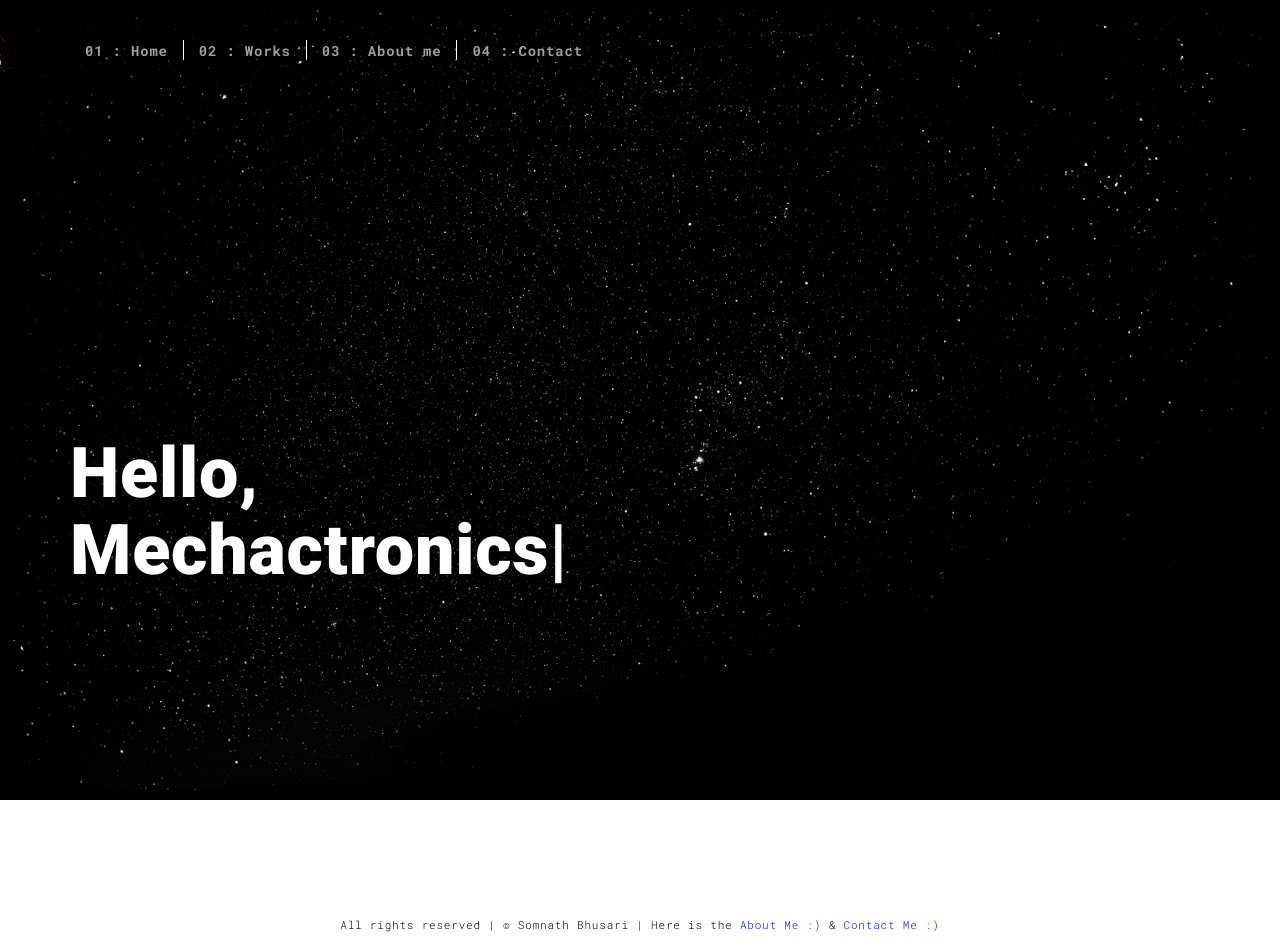
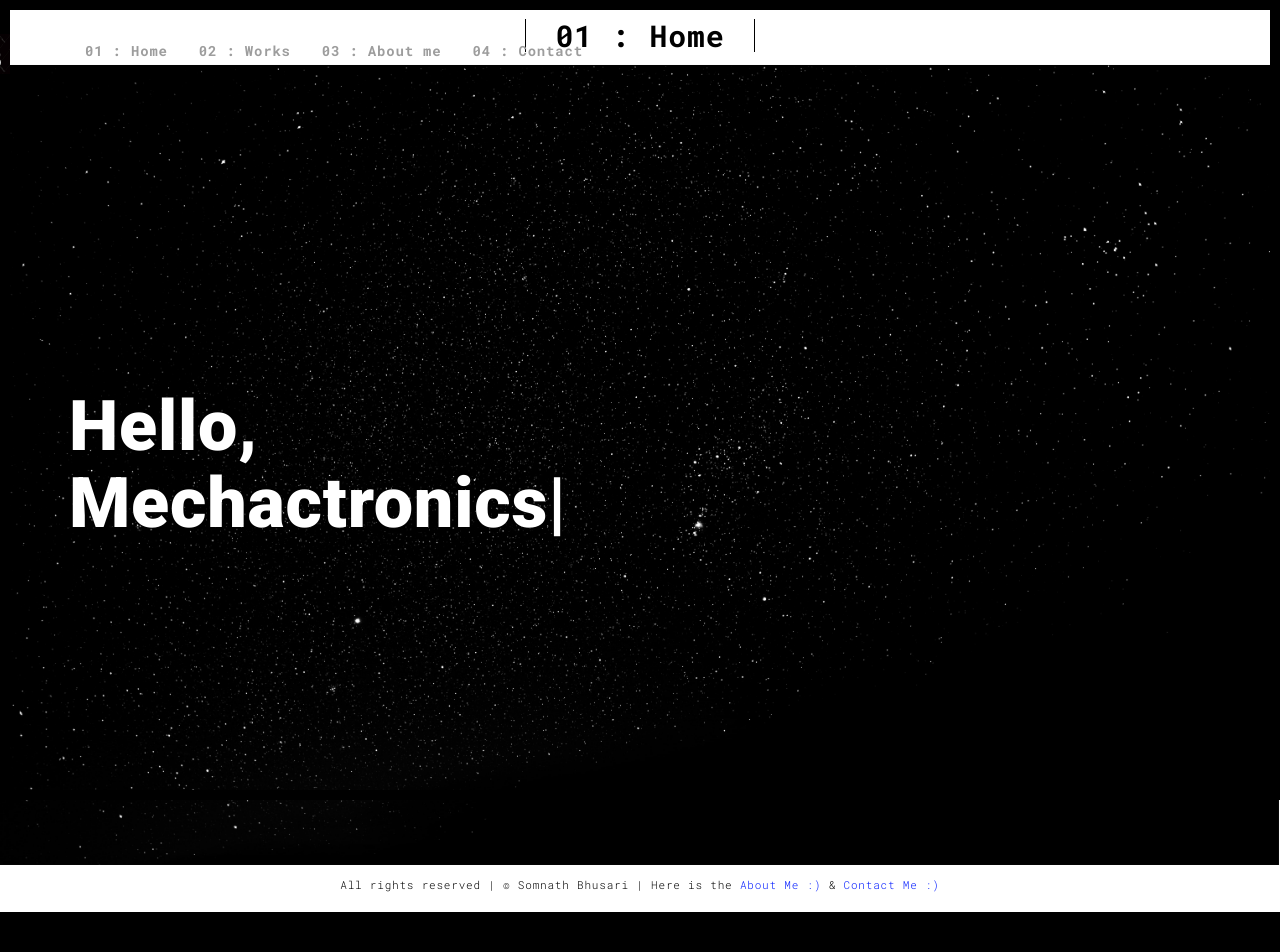
Before and after one commit to somnathbhusari/portfo, a Flask app: page / in a window 1280 px wide. After the commit the page ends 912 px from the top, so only its background shows below. Run offline with Flask 2, Linux system fonts and the light colour scheme; some libraries are stand-ins or nearby versions.

Commit message:
Bg croped

```diff
--- a/templates/index.html
+++ b/templates/index.html
@@ -50,21 +50,20 @@
     </div>
   </nav>
 </header>
-<div class="col-sm-8 col-sm-offset-2 section-container-spacer">
-  <div class="text-center">
+
+<div class="text-center">
     <h1 class="h2">01 : Home</h1>
-  </div>
 </div>
 <!-- Add your site or app content here -->
 <!-- Here we can add the backgaround if we want. -->
-  <div class="hero-full-container background-image-container white-text-container" style="background-image: url('./static/assets/images/bg_black1.jpg'); margin: auto;">
+  <div class="hero-full-container background-image-container white-text-container" style="background-image: url('./static/assets/images/bg_black1.jpg'); transform: translate3d(-1.03078px, -7.01895px, 0px);">
     <div class="container">
       <div class="row">
         <div class="col-xs-12">
           <div class="hero-full-wrapper">
             <div class="text-content">
-              <h1 style="margin: auto;">Hello,<br>
-                <span id="typed-strings">
+              <h1>Hello,<br>
+                <span id="typed-strings" style="display: none;">
                   <span>I'm Somnath Paraji Bhusari</span>
                   <span>Mechactronics Engineer</span>
                   <span>Sanjivani College of Engineering Kopargaon-423603</span>
```
Also changed, not shown: static/assets/images/bg_black2.jpg (added).
